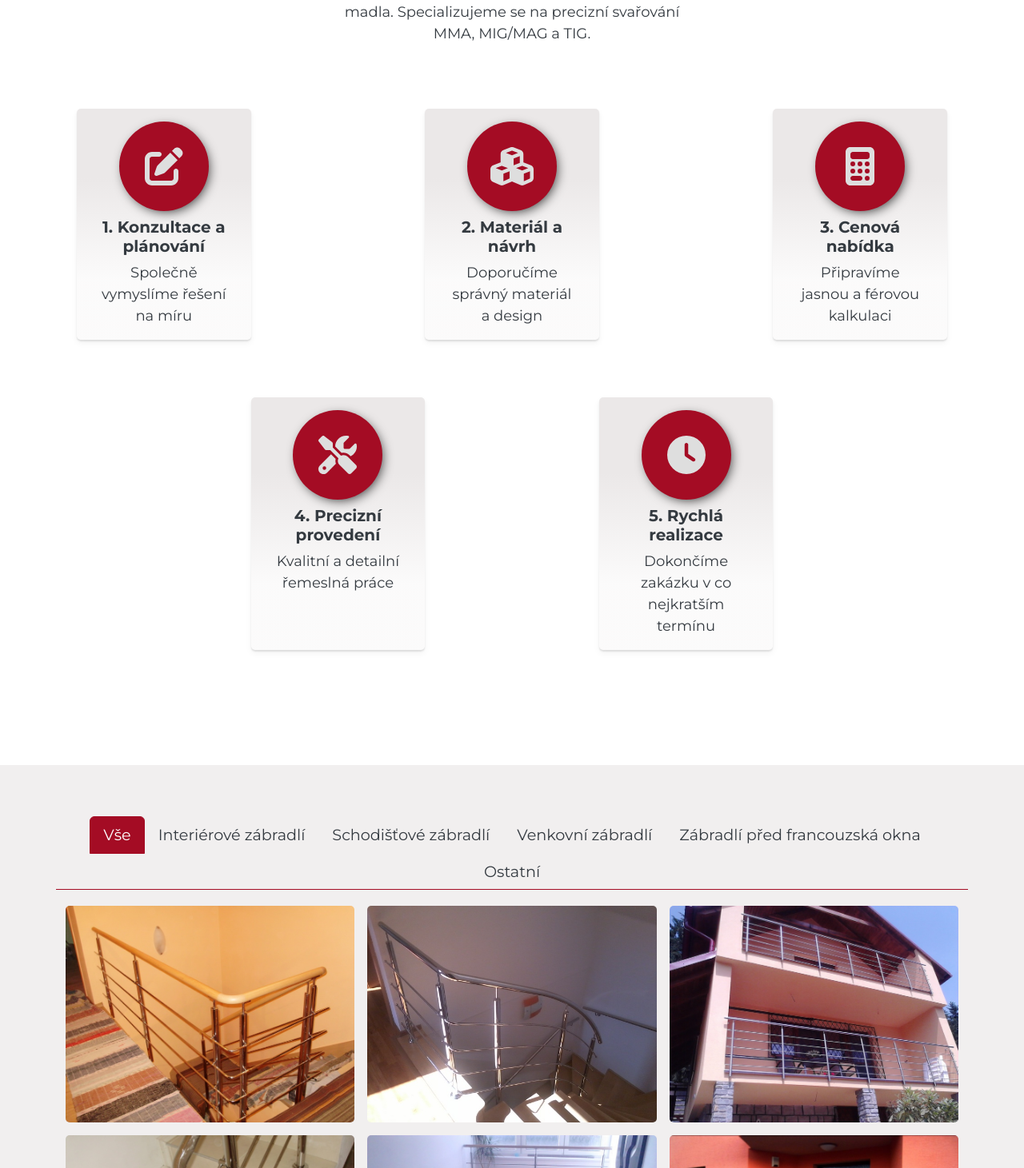
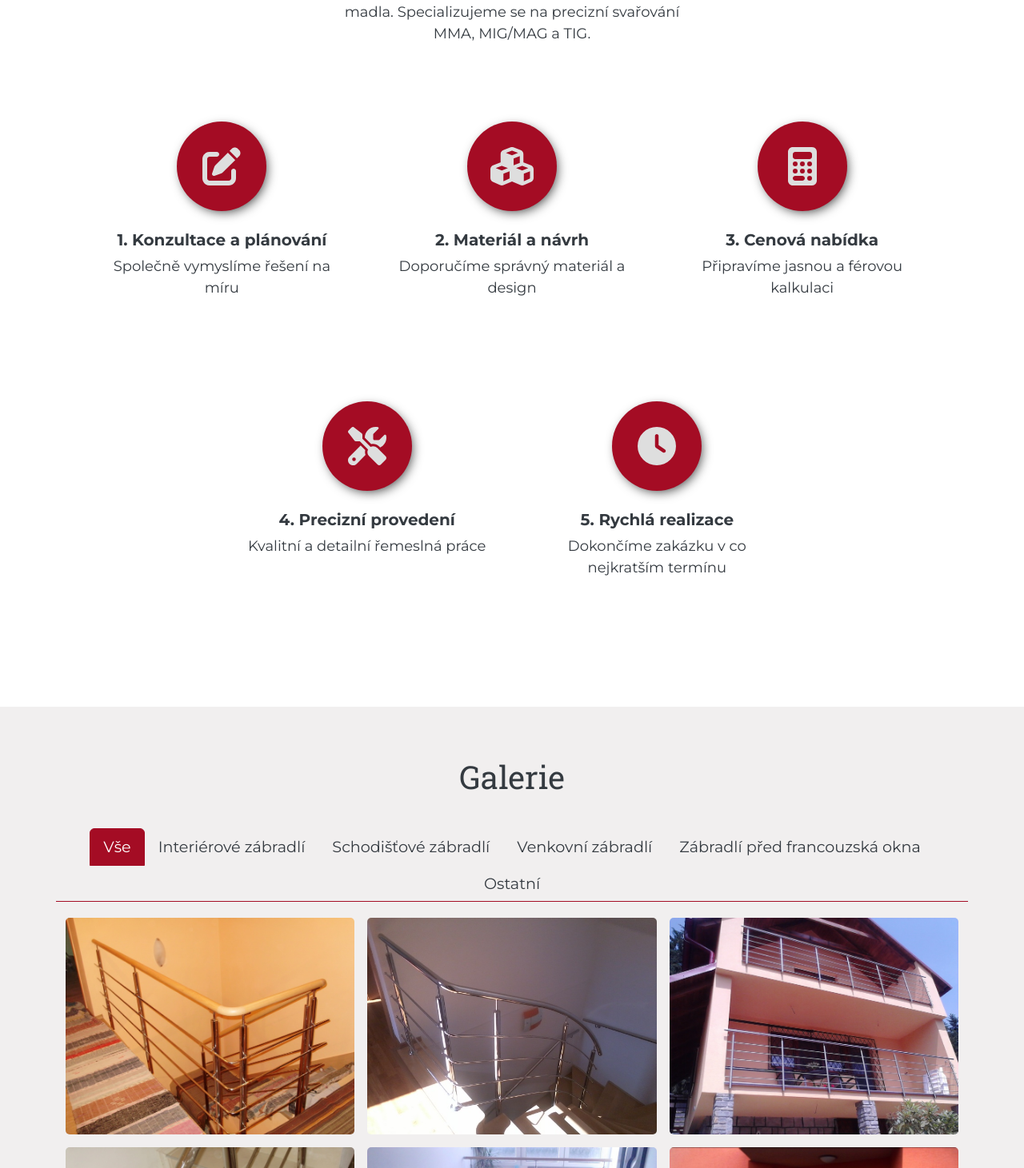
Before and after one commit to kowyzu/zabradli-hanak, a Vue app: page / in a window 1280 px wide. Shown: the part 769-2230 px from the top of the page at 80% size. Built offline with nearby package versions, Linux system fonts and the light colour scheme.

Commit message:
feat: style update gallery and process

```diff
--- a/src/components/Gallery.vue
+++ b/src/components/Gallery.vue
@@ -1,5 +1,6 @@
 <template>
   <section id="gallery" class="pt-5 pb-5">
+    <h1 class="p-3 text-center">Galerie</h1>
     <div class="container text-center galerry-container ">
       <div class="row gallery-tabs align-items-center">
         <div class="col text-center p-0 mt-3">
@@ -46,8 +47,8 @@
               <img @click="showLightbox(index)" :src="img.src" class="img-fluid"
                 :class="{ 'show-more-img': index === 8 && isGalleryOpened === false }" alt="galerry img of rail">
               <div v-if="index === 8" class="centered show-more-text" :class="{ 'hidden': isGalleryOpened === true }">
-                <button @click="isGalleryOpened = true" class="btn btn-primary btn-lg btn-show-more"
-                  type="submit">Zobrazit více</button>
+                <button @click="isGalleryOpened = true" class="btn btn-primary btn-show-more" type="submit">Zobrazit
+                  více</button>
               </div>
             </div>
           </div>
--- a/src/components/Process.vue
+++ b/src/components/Process.vue
@@ -15,7 +15,56 @@
         </div>
       </div>
 
-      <div class="row row-cols-lg-5 row-cols-1 justify-content-between process-first-row m-lg-4 p-lg-4">
+      <div class="row row-cols-lg-3 row-cols-1 justify-content-center process-first-row m-lg-4 p-lg-4">
+        <div class="col process-step-first-row mb-5 mx-lg-0">
+          <div class="p-3">
+            <div class="process-step-icon mb-4">
+              <i class="fa-solid fa-pen-to-square"></i>
+            </div>
+            <h5 class="mt-2">1. Konzultace a plánování</h5>
+            <p class="mb-lg-5">Společně vymyslíme řešení na míru</p>
+          </div>
+        </div>
+        <div class="col process-step-first-row mb-lg-0 mb-5">
+          <div class="p-3">
+            <div class="process-step-icon mb-4">
+              <i class="fa-solid fa-cubes"></i>
+            </div>
+            <h5 class="mt-2">2. Materiál a návrh</h5>
+            <p class="mb-lg-5">Doporučíme správný materiál a design</p>
+          </div>
+        </div>
+        <div class="col process-step-first-row mb-lg-0 mb-5">
+          <div class="p-3">
+            <div class="process-step-icon mb-4">
+              <i class="fa-solid fa-calculator"></i>
+            </div>
+            <h5 class="mt-2">3. Cenová nabídka</h5>
+            <p class="mb-lg-5">Připravíme jasnou a férovou kalkulaci</p>
+          </div>
+        </div>
+        <div class="col process-step-second-row mb-lg-0 mb-5">
+          <div class="p-3">
+            <div class="process-step-icon mb-4">
+              <i class="fa-solid fa-screwdriver-wrench"></i>
+            </div>
+            <h5 class="mt-2">4. Precizní provedení</h5>
+            <p>Kvalitní a detailní řemeslná práce</p>
+          </div>
+        </div>
+        <div class="col process-step-second-row">
+          <div class="p-3">
+            <div class="process-step-icon mb-4">
+              <i class="fa-solid fa-clock"></i>
+            </div>
+            <h5 class="mt-2">5. Rychlá realizace</h5>
+            <p>Dokončíme zakázku v co nejkratším termínu</p>
+          </div>
+        </div>
+      </div>
+    </div>
+
+    <!-- <div class="row row-cols-lg-5 row-cols-1 justify-content-between process-first-row m-lg-4 p-lg-4">
         <div class="col process-step-first-row mb-lg-0 mb-5 mx-lg-0">
           <div class="p-3">
             <div class="process-step-icon ">
@@ -64,8 +113,8 @@
             <p>Dokončíme zakázku v co nejkratším termínu</p>
           </div>
         </div>
-      </div>
-      <div id="waypoint"></div>
-    </div>
+      </div> -->
+    <!-- <div id="waypoint"></div> -->
+    <!-- </div> -->
   </section>
 </template>
--- a/src/scss/styles.scss
+++ b/src/scss/styles.scss
@@ -219,11 +219,11 @@ h5 {
     font-weight: 600;
 }
 
-.process-step-first-row, .process-step-second-row {
-  background: $color-bg-gradient-ligher;
-  border-radius: $border-radius-secondary;
-  box-shadow: $box-shadow-primary;
-}
+// .process-step-first-row, .process-step-second-row {
+//   background: $color-bg-gradient-ligher;
+//   border-radius: $border-radius-secondary;
+//   box-shadow: $box-shadow-primary;
+// }
 
 //
 // GALERRY
```
